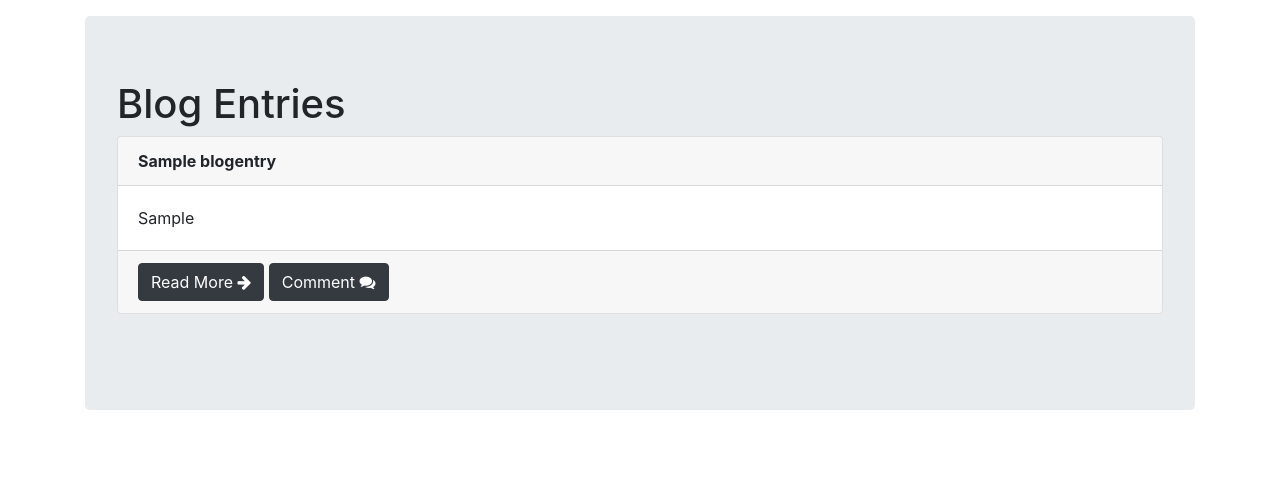
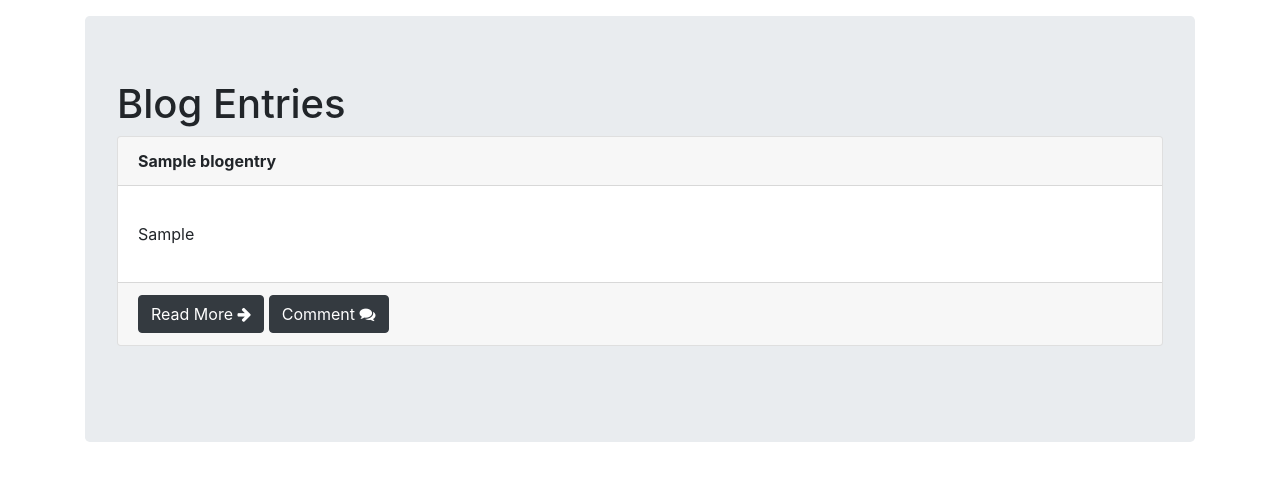
Before and after one commit to jlchilders11/self-promotional-website, a Django app: page /blog/ in a window 1280 px wide. Shown: the part 56-538 px from the top of the page. Run offline with Django 3.2, Linux system fonts and the light colour scheme; tables that the repository leaves empty hold one stand-in row (values such as "Sample post"); some libraries are stand-ins or nearby versions.

Commit message:
add linebreaks to blog entries

```diff
--- a/core/templates/blog.html
+++ b/core/templates/blog.html
@@ -15,7 +15,7 @@
 		<strong>{{ object.title }}</strong>
 	</div>
 		<div class="card-body">
-		<p class="card-text">{{ object.entry }}</p>
+		<p class="card-text">{{ object.entry|linebreaks }}</p>
 
 		</div>
 		<div class="card-footer text-muted">
--- a/core/templates/blogentry_list.html
+++ b/core/templates/blogentry_list.html
@@ -12,7 +12,7 @@
 		<strong>{{ entry.title }}</strong>
 	</div>
 		<div class="card-body">
-		<p class="card-text">{% filter truncatewords:60 %}{{ entry.entry }}{% endfilter %}</p>
+		<p class="card-text">{% filter truncatewords:60 %}{{ entry.entry|linebreaks }}{% endfilter %}</p>
 
 		</div>
 		<div class="card-footer text-muted">
```
